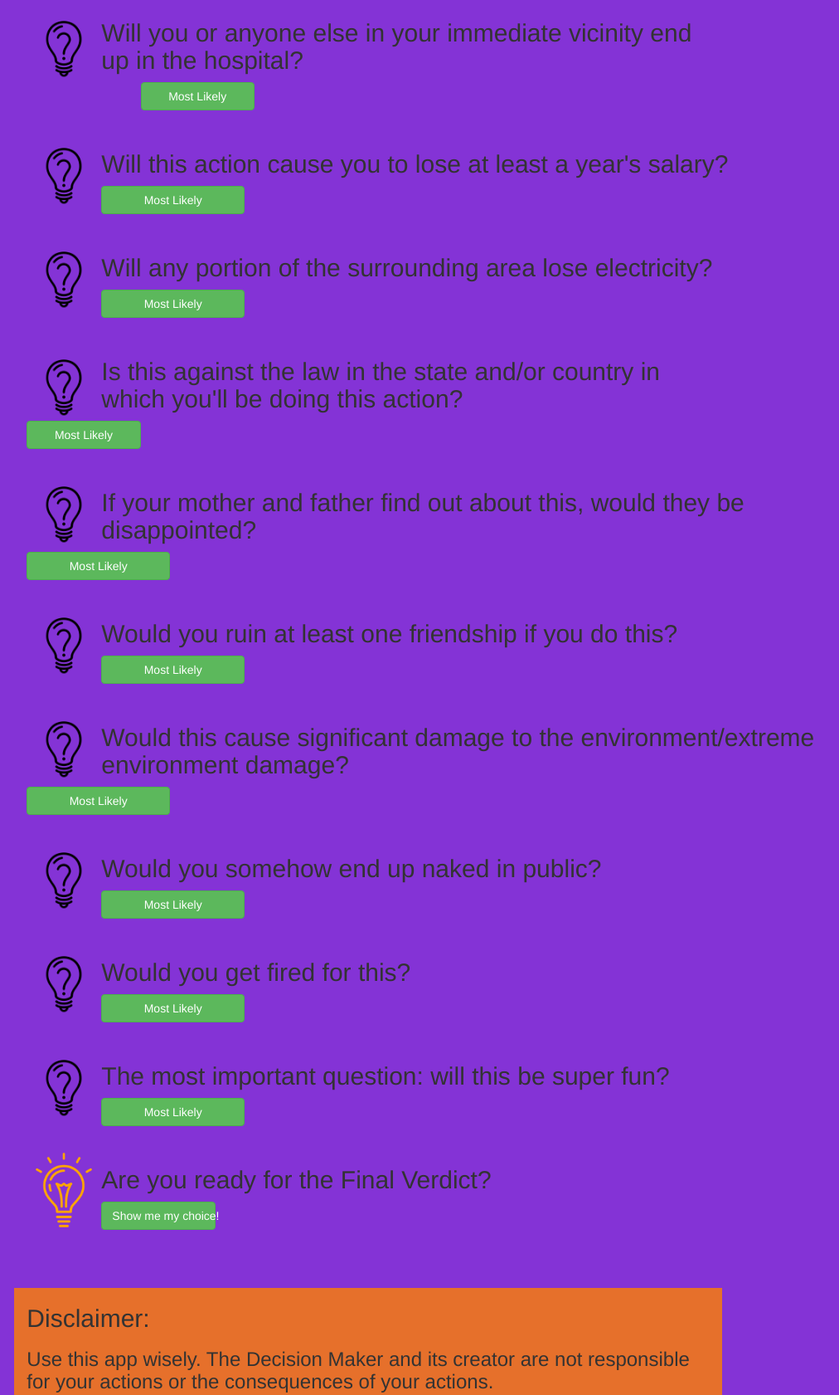
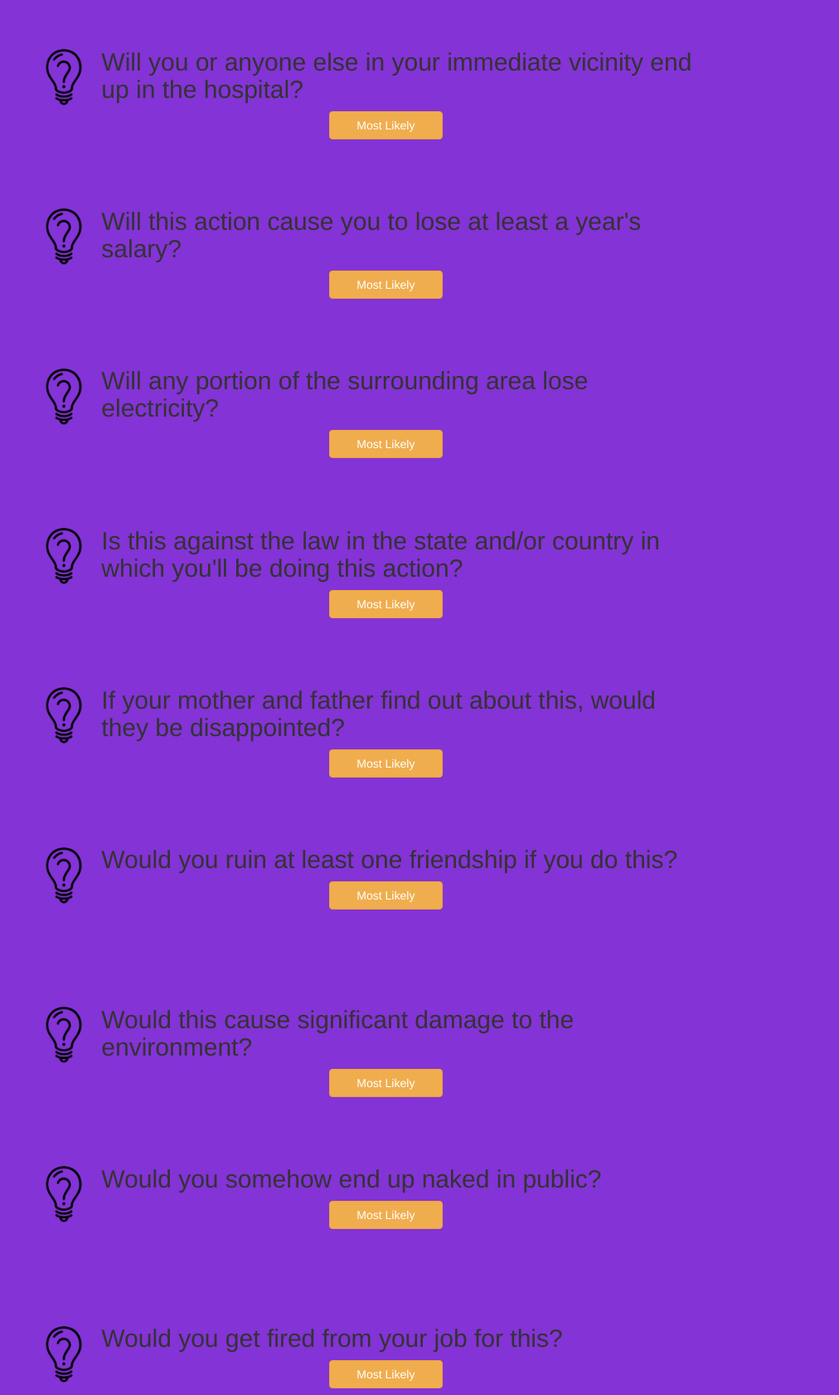
Before and after one commit to gpacifico/decision_maker, a plain HTML site: page index.html in a window 1280 px wide. Shown: the part 542-2223 px from the top of the page at 83% size, without its empty margins (196-1208 px from the left). Drawn offline with nearby package versions, Linux system fonts and the light colour scheme.

Commit message:
changed button/answer layout and color scheme

```diff
--- a/index.html
+++ b/index.html
@@ -29,28 +29,28 @@
         <div class='col-md-offset-2 col-md-8'>
             <div class='questions q1'>
                 <h2 class='question'> <img src="images/question.png"> Will doing this cause imminent death, either yours or someone else's?</h2>
-                <button class='btn btn-success col-md-offset-5 col-md-2 yes' id='yolo1'>Most Likely</button>
-                <h2 id='yolo2' class='answer'>Probably not worth it. YOLO.</h2>
+                <button class='btn btn-warning col-md-offset-4 col-md-2 yes' id='yolo1'>Most Likely</button>
+                <h2 id='yolo2' class='answer'>Probably not worth it. Let's use YOLO as a warning.</h2>
             </div>
         </div>
         <div class='col-md-offset-2 col-md-8'>
             <div class='questions q2'>
                 <h2><img src="images/question.png"> Will you or anyone else in your immediate vicinity end up in the hospital?</h2>
-                <button class='btn btn-success col-md-offset-2 col-md-2 yes' id='health1'>Most Likely</button>
-                <h2 id='health2' class='answer'>Broken bones take weeks to heal. Probably not worth it.</h2>
+                <button class='btn btn-warning col-md-offset-4 col-md-2 yes' id='health1'>Most Likely</button>
+                <h2 id='health2' class='answer'>Broken bones take weeks to heal. And scars are permanent.</h2>
             </div>
         </div>
-        <div class='col-md-offset-2 col-md-10'>
+        <div class='col-md-offset-2 col-md-8'>
             <div class='questions q3'>
                 <h2><img src="images/question.png"> Will this action cause you to lose at least a year's salary?</h2>
-                <button class='btn btn-success col-md-offset4 col-md-2 yes' id='money1' >Most Likely</button>
+                <button class='btn btn-warning col-md-offset-4 col-md-2 yes' id='money1' >Most Likely</button>
                 <h2 id='money2' class='answer'>Eh, it's only money. You can't take it with you.</h2>
             </div>
         </div>
-        <div class='col-md-offset-2 col-md-10'>
+        <div class='col-md-offset-2 col-md-8'>
             <div class='questions q4'>
                 <h2><img src="images/question.png"> Will any portion of the surrounding area lose electricity?</h2>
-                <button class='btn btn-success col-md-offset4 col-md-2 yes' id='power1'>Most Likely</button>
+                <button class='btn btn-warning col-md-offset-4 col-md-2 yes' id='power1'>Most Likely</button>
                 <h2 id='power2' class='answer'>Not cool during winter, man. And literally not cool during
                 summer because no air conditioning</h2>
             </div>
@@ -58,56 +58,56 @@
         <div class='col-md-offset-2 col-md-8'>
             <div class='questions q5'>
                 <h2><img src="images/question.png"> Is this against the law in the state and/or country in which you'll be doing this action?</h2>
-                <button class='btn btn-success col-md-offset4 col-md-2 yes' id='jail1'>Most Likely</button>
-                <h2 id='jail2' class='answer'>Almost no one looks good in prison clothes</h2>
+                <button class='btn btn-warning col-md-offset-4 col-md-2 yes' id='jail1'>Most Likely</button>
+                <h2 id='jail2' class='answer'>Even if orange is the new black, almost no one looks good in prison clothes</h2>
             </div>
         </div>
-        <div class='col-md-offset-2 col-md-10'>
+        <div class='col-md-offset-2 col-md-8'>
             <div class='questions q6'>
                 <h2><img src="images/question.png"> If your mother and father find out about this, would they be disappointed?</h2>
-                <button class='btn btn-success col-md-offset4 col-md-2 yes' id='parents1'>Most Likely</button>
-                <h2 id='parents2' class='answer'>You're never too old for a guilt trip</h2>
+                <button class='btn btn-warning col-md-offset-4 col-md-2 yes' id='parents1'>Most Likely</button>
+                <h2 id='parents2' class='answer'>You're never too young or too old for a guilt trip</h2>
             </div>
         </div>
-        <div class='col-md-offset-2 col-md-10'>
+        <div class='col-md-offset-2 col-md-8'>
             <div class='questions q7'>
                 <h2><img src="images/question.png"> Would you ruin at least one friendship if you do this?</h2>
-                <button class='btn btn-success col-md-offset4 col-md-2 yes' id='friends1'>Most Likely</button>
-                <h2 id='friends2' class='answer'>Friends are the family you choose</h2>
+                <button class='btn btn-warning col-md-offset-4 col-md-2 yes' id='friends1'>Most Likely</button>
+                <h2 id='friends2' class='answer'>Friends are the family you choose and don't want to lose</h2>
             </div>
         </div>
-        <div class='col-md-offset-2 col-md-10'>
+        <div class='col-md-offset-2 col-md-8'>
             <div class='questions q8'>
-                <h2><img src="images/question.png"> Would this cause significant damage to the environment/extreme environment damage?</h2>
-                <button class='btn btn-success col-md-offset4 col-md-2 yes' id='earth1'>Most Likely</button>
-                <h2 id='earth2' class='answer'>We've only got one planet</h2>
+                <h2><img src="images/question.png"> Would this cause significant damage to the environment?</h2>
+                <button class='btn btn-warning col-md-offset-4 col-md-2 yes' id='earth1'>Most Likely</button>
+                <h2 id='earth2' class='answer'>We've only got one planet. Mars is still too far away</h2>
             </div>
         </div>
-        <div class='col-md-offset-2 col-md-10'>
+        <div class='col-md-offset-2 col-md-8'>
             <div class='questions q9'>
                 <h2><img src="images/question.png"> Would you somehow end up naked in public?</h2>
-                <button class='btn btn-success col-md-offset4 col-md-2 yes' id='naked1'>Most Likely</button>
+                <button class='btn btn-warning col-md-offset-4 col-md-2 yes' id='naked1'>Most Likely</button>
                 <h2 id='naked2' class='answer'>Maybe you should sign up for <i>Naked and Afraid</i></h2>
             </div>
         </div>
-        <div class='col-md-offset-2 col-md-10'>
+        <div class='col-md-offset-2 col-md-8'>
             <div class='questions q10'>
-                <h2><img src="images/question.png"> Would you get fired for this?</h2>
-                <button class='btn btn-success col-md-offset4 col-md-2 yes' id='job1'>Most Likely</button>
+                <h2><img src="images/question.png"> Would you get fired from your job for this?</h2>
+                <button class='btn btn-warning col-md-offset-4 col-md-2 yes' id='job1'>Most Likely</button>
                 <h2 id='job2' class='answer'>Finding a new job is like trying to find a new leprechaun</h2>
             </div>
         </div>
-        <div class='col-md-offset-2 col-md-10'>
+        <div class='col-md-offset-2 col-md-8'>
             <div class='questions q11'>
                 <h2><img src="images/question.png"> The most important question: will this be super fun?</h2>
-                <button class='btn btn-success col-md-offset4 col-md-2 yes' id='fun1'>Most Likely</button>
+                <button class='btn btn-warning col-md-offset-4 col-md-2 yes' id='fun1'>Most Likely</button>
                 <h2 id='fun2' class='answer'>Carpe diem should be changed to Carpe fun</h2>
             </div>
         </div>
         <div class='col-md-offset-2 col-md-8'>
             <div class='questions final_answer'>
                 <h2><img src="images/decision2.png">Are you ready for the Final Verdict?</h2>
-                <button class='btn btn-success col-md-offset4 col-md-2 yes' id='final_tally1'>Show me my choice!</button>
+                <button class='btn btn-warning col-md-offset-4 col-md-2 yes' id='final_tally1'>I'm ready!</button>
             </div>
             <h1 id='final_tally_yes' class='answer'>You should probably go for it. But hey, it's your life.
                 Do what you want. I'm just an app, not your mother.</h1>
--- a/style.css
+++ b/style.css
@@ -1,7 +1,5 @@
 body {
     font-size: 0;
-    /*background: url("images/question.png") repeat;*/
-    /*background-size: 80%;*/
     background-color: rgba(102, 0, 204, 0.8);
 }
 
@@ -26,13 +24,13 @@ div .btn {
 }
 
 h2:last-child {
-    color: green;
+    color: rgba(255, 128, 0, 0.9);
 }
 
 img {
     width: 3em;
     float: left;
-    margin-top: -2%;
+    margin: -2% 0 12% 0;
 }
 
 #final_tally1 {
```
